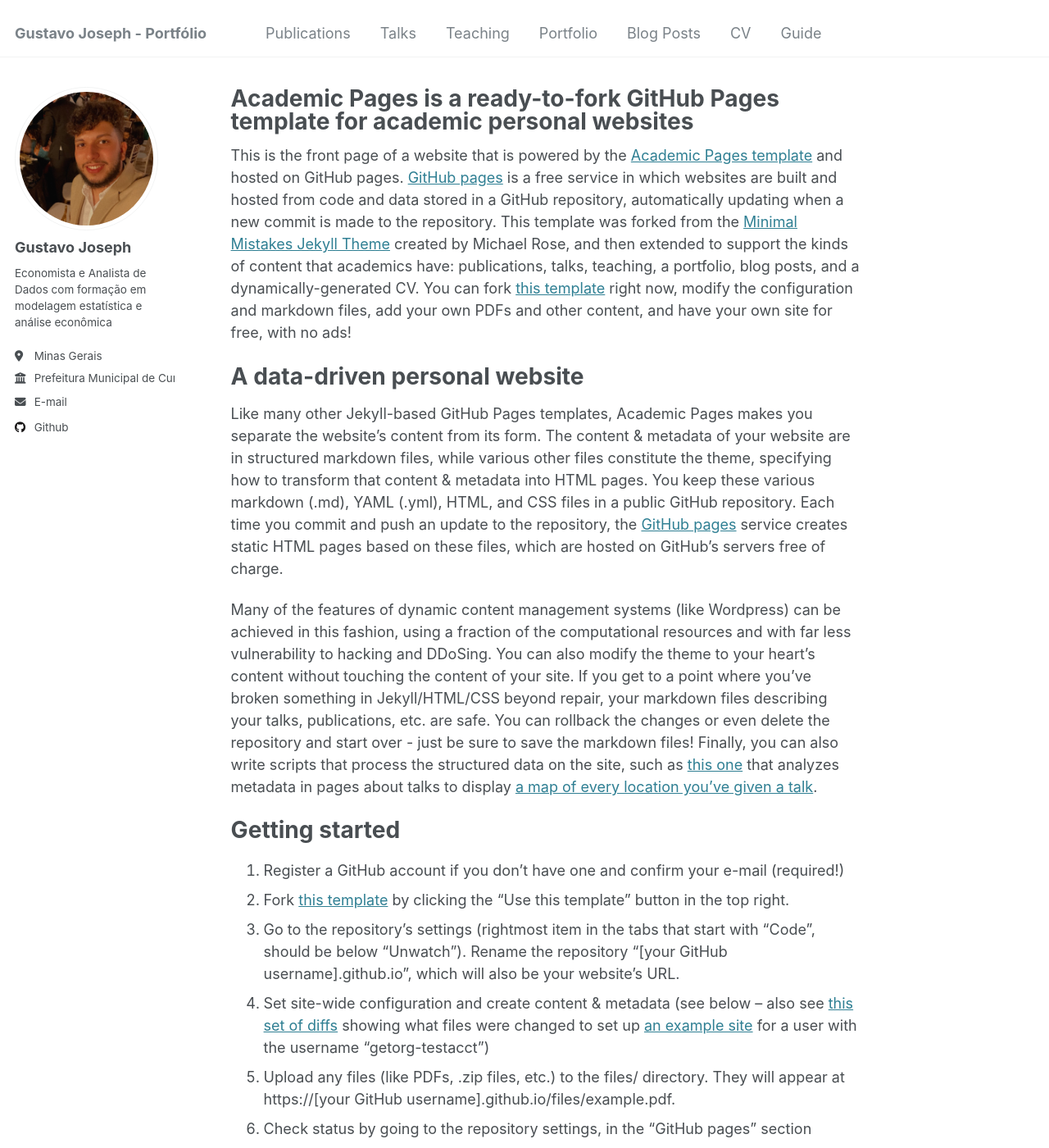
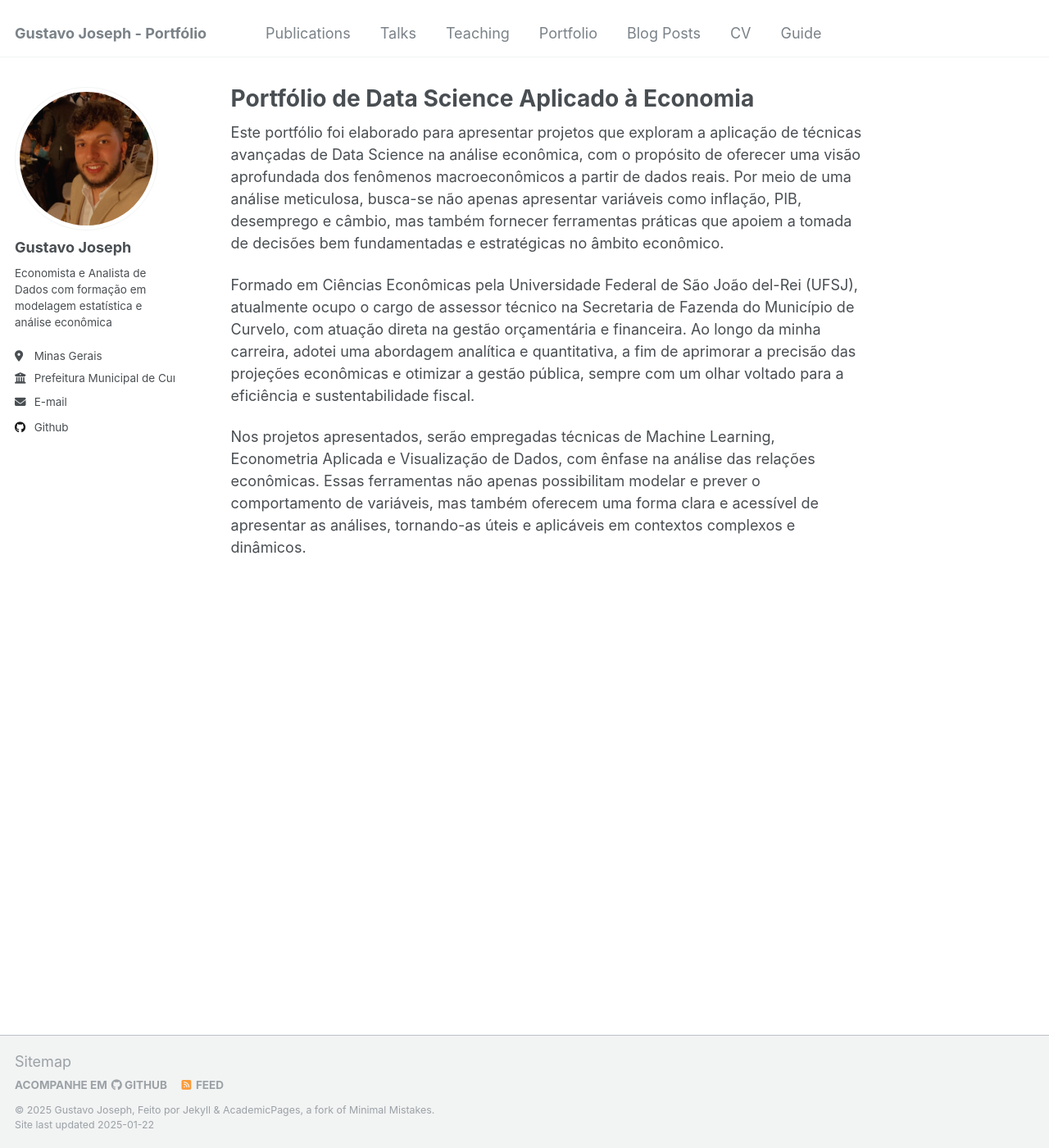
Before and after one commit to gustavojoseph/gustavojoseph.github.io, a Jekyll site: the page built from _pages/about.md, in a window 1280 px wide and 1400 px high. Shown: the whole window at 82% size. Built offline with Jekyll 4.4.1, drawn with Linux system fonts in a browser that asks for light colours; some of the changed text lies outside the part shown.

Commit message:
Update about.md

```diff
--- a/_pages/about.md
+++ b/_pages/about.md
@@ -1,49 +1,14 @@
 ---
 permalink: /
-title: "Academic Pages is a ready-to-fork GitHub Pages template for academic personal websites"
+title: "Portfólio de Data Science Aplicado à Economia"
 author_profile: true
 redirect_from:
   - /about/
   - /about.html
 ---
 
-This is the front page of a website that is powered by the [Academic Pages template](https://github.com/academicpages/academicpages.github.io) and hosted on GitHub pages. [GitHub pages](https://pages.github.com) is a free service in which websites are built and hosted from code and data stored in a GitHub repository, automatically updating when a new commit is made to the repository. This template was forked from the [Minimal Mistakes Jekyll Theme](https://mmistakes.github.io/minimal-mistakes/) created by Michael Rose, and then extended to support the kinds of content that academics have: publications, talks, teaching, a portfolio, blog posts, and a dynamically-generated CV. You can fork [this template](https://github.com/academicpages/academicpages.github.io) right now, modify the configuration and markdown files, add your own PDFs and other content, and have your own site for free, with no ads!
+Este portfólio foi elaborado para apresentar projetos que exploram a aplicação de técnicas avançadas de Data Science na análise econômica, com o propósito de oferecer uma visão aprofundada dos fenômenos macroeconômicos a partir de dados reais. Por meio de uma análise meticulosa, busca-se não apenas apresentar variáveis como inflação, PIB, desemprego e câmbio, mas também fornecer ferramentas práticas que apoiem a tomada de decisões bem fundamentadas e estratégicas no âmbito econômico.
 
-A data-driven personal website
-======
-Like many other Jekyll-based GitHub Pages templates, Academic Pages makes you separate the website's content from its form. The content & metadata of your website are in structured markdown files, while various other files constitute the theme, specifying how to transform that content & metadata into HTML pages. You keep these various markdown (.md), YAML (.yml), HTML, and CSS files in a public GitHub repository. Each time you commit and push an update to the repository, the [GitHub pages](https://pages.github.com/) service creates static HTML pages based on these files, which are hosted on GitHub's servers free of charge.
+Formado em Ciências Econômicas pela Universidade Federal de São João del-Rei (UFSJ), atualmente ocupo o cargo de assessor técnico na Secretaria de Fazenda do Município de Curvelo, com atuação direta na gestão orçamentária e financeira. Ao longo da minha carreira, adotei uma abordagem analítica e quantitativa, a fim de aprimorar a precisão das projeções econômicas e otimizar a gestão pública, sempre com um olhar voltado para a eficiência e sustentabilidade fiscal.
 
-Many of the features of dynamic content management systems (like Wordpress) can be achieved in this fashion, using a fraction of the computational resources and with far less vulnerability to hacking and DDoSing. You can also modify the theme to your heart's content without touching the content of your site. If you get to a point where you've broken something in Jekyll/HTML/CSS beyond repair, your markdown files describing your talks, publications, etc. are safe. You can rollback the changes or even delete the repository and start over - just be sure to save the markdown files! Finally, you can also write scripts that process the structured data on the site, such as [this one](https://github.com/academicpages/academicpages.github.io/blob/master/talkmap.ipynb) that analyzes metadata in pages about talks to display [a map of every location you've given a talk](https://academicpages.github.io/talkmap.html).
-
-Getting started
-======
-1. Register a GitHub account if you don't have one and confirm your e-mail (required!)
-1. Fork [this template](https://github.com/academicpages/academicpages.github.io) by clicking the "Use this template" button in the top right.
-1. Go to the repository's settings (rightmost item in the tabs that start with "Code", should be below "Unwatch"). Rename the repository "[your GitHub username].github.io", which will also be your website's URL.
-1. Set site-wide configuration and create content & metadata (see below -- also see [this set of diffs](http://archive.is/3TPas) showing what files were changed to set up [an example site](https://getorg-testacct.github.io) for a user with the username "getorg-testacct")
-1. Upload any files (like PDFs, .zip files, etc.) to the files/ directory. They will appear at https://[your GitHub username].github.io/files/example.pdf.
-1. Check status by going to the repository settings, in the "GitHub pages" section
-
-Site-wide configuration
-------
-The main configuration file for the site is in the base directory in [_config.yml](https://github.com/academicpages/academicpages.github.io/blob/master/_config.yml), which defines the content in the sidebars and other site-wide features. You will need to replace the default variables with ones about yourself and your site's github repository. The configuration file for the top menu is in [_data/navigation.yml](https://github.com/academicpages/academicpages.github.io/blob/master/_data/navigation.yml). For example, if you don't have a portfolio or blog posts, you can remove those items from that navigation.yml file to remove them from the header.
-
-Create content & metadata
-------
-For site content, there is one markdown file for each type of content, which are stored in directories like _publications, _talks, _posts, _teaching, or _pages. For example, each talk is a markdown file in the [_talks directory](https://github.com/academicpages/academicpages.github.io/tree/master/_talks). At the top of each markdown file is structured data in YAML about the talk, which the theme will parse to do lots of cool stuff. The same structured data about a talk is used to generate the list of talks on the [Talks page](https://academicpages.github.io/talks), each [individual page](https://academicpages.github.io/talks/2012-03-01-talk-1) for specific talks, the talks section for the [CV page](https://academicpages.github.io/cv), and the [map of places you've given a talk](https://academicpages.github.io/talkmap.html) (if you run this [python file](https://github.com/academicpages/academicpages.github.io/blob/master/talkmap.py) or [Jupyter notebook](https://github.com/academicpages/academicpages.github.io/blob/master/talkmap.ipynb), which creates the HTML for the map based on the contents of the _talks directory).
-
-**Markdown generator**
-
-The repository includes [a set of Jupyter notebooks](https://github.com/academicpages/academicpages.github.io/tree/master/markdown_generator
-) that converts a CSV containing structured data about talks or presentations into individual markdown files that will be properly formatted for the Academic Pages template. The sample CSVs in that directory are the ones I used to create my own personal website at stuartgeiger.com. My usual workflow is that I keep a spreadsheet of my publications and talks, then run the code in these notebooks to generate the markdown files, then commit and push them to the GitHub repository.
-
-How to edit your site's GitHub repository
-------
-Many people use a git client to create files on their local computer and then push them to GitHub's servers. If you are not familiar with git, you can directly edit these configuration and markdown files directly in the github.com interface. Navigate to a file (like [this one](https://github.com/academicpages/academicpages.github.io/blob/master/_talks/2012-03-01-talk-1.md) and click the pencil icon in the top right of the content preview (to the right of the "Raw | Blame | History" buttons). You can delete a file by clicking the trashcan icon to the right of the pencil icon. You can also create new files or upload files by navigating to a directory and clicking the "Create new file" or "Upload files" buttons.
-
-Example: editing a markdown file for a talk
-![Editing a markdown file for a talk](/images/editing-talk.png)
-
-For more info
-------
-More info about configuring Academic Pages can be found in [the guide](https://academicpages.github.io/markdown/), the [growing wiki](https://github.com/academicpages/academicpages.github.io/wiki), and you can always [ask a question on GitHub](https://github.com/academicpages/academicpages.github.io/discussions). The [guides for the Minimal Mistakes theme](https://mmistakes.github.io/minimal-mistakes/docs/configuration/) (which this theme was forked from) might also be helpful.
+Nos projetos apresentados, serão empregadas técnicas de Machine Learning, Econometria Aplicada e Visualização de Dados, com ênfase na análise das relações econômicas. Essas ferramentas não apenas possibilitam modelar e prever o comportamento de variáveis, mas também oferecem uma forma clara e acessível de apresentar as análises, tornando-as úteis e aplicáveis em contextos complexos e dinâmicos.
```
